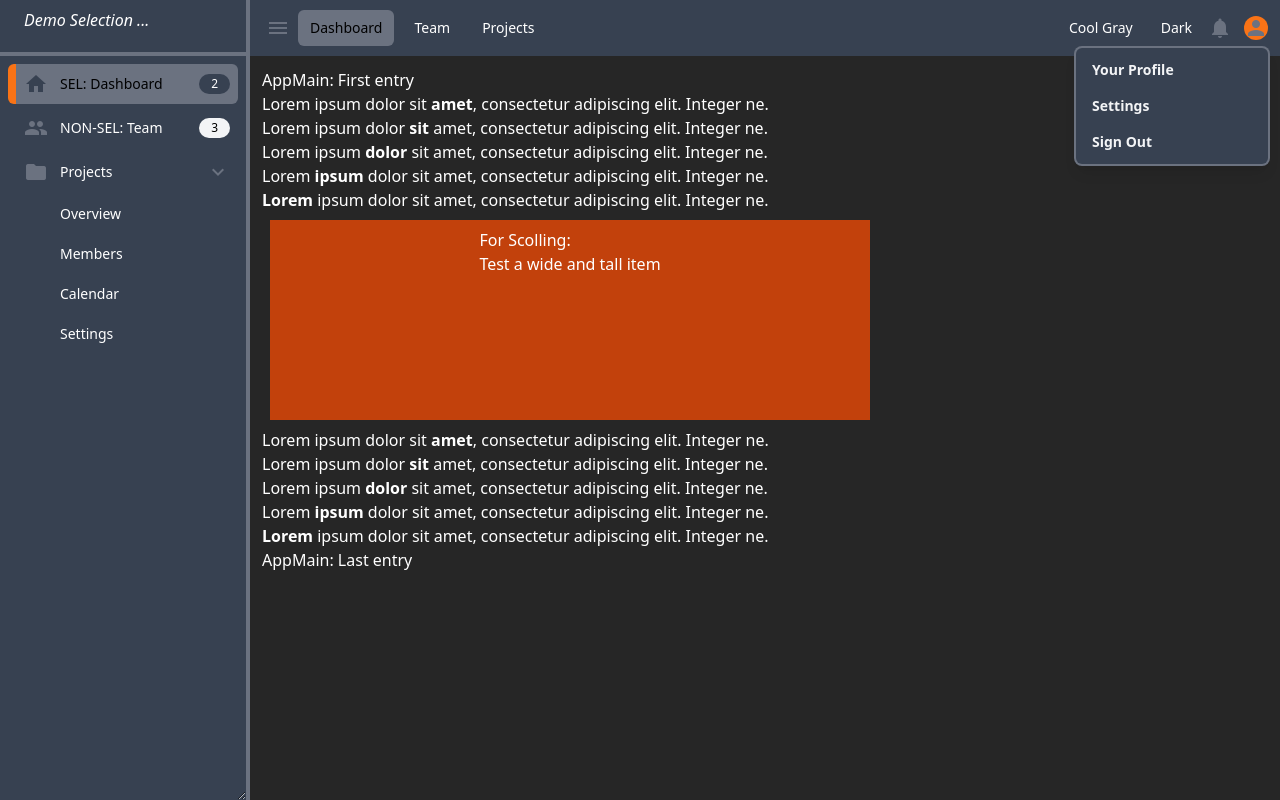
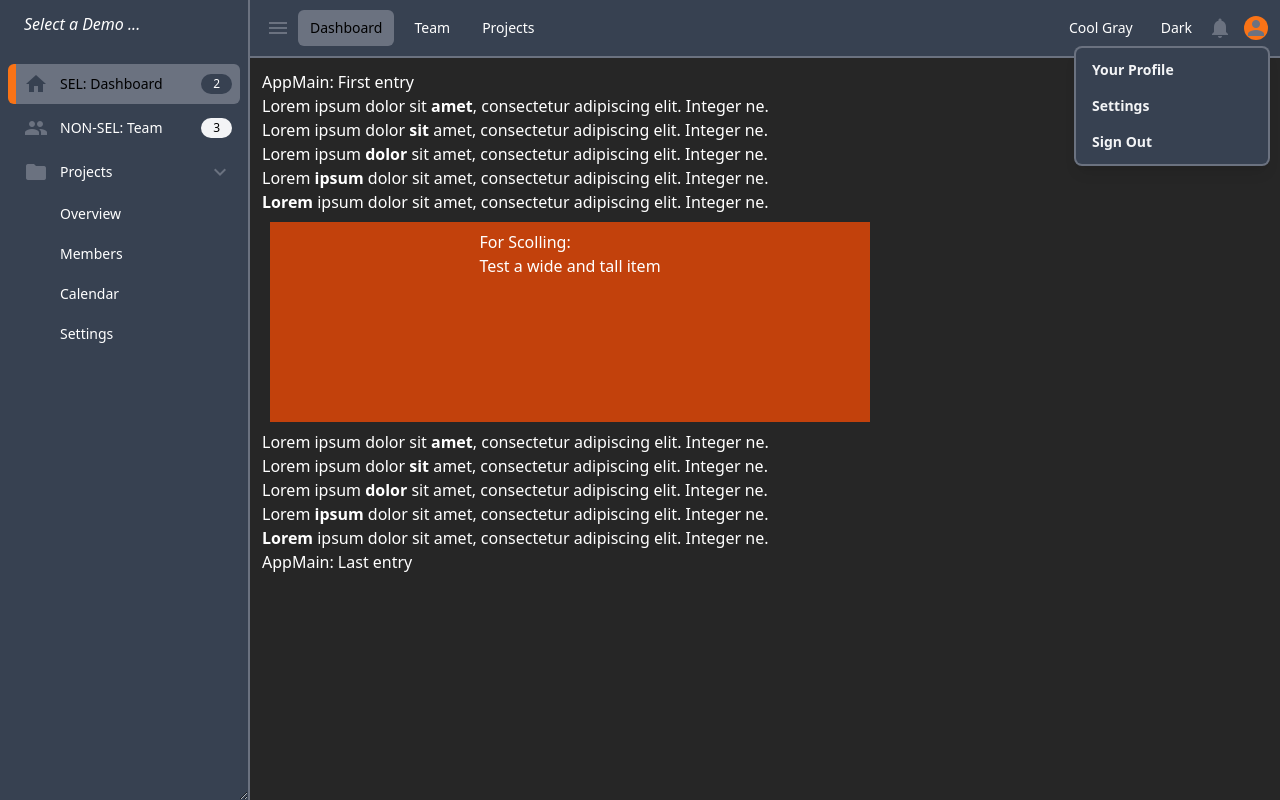
Before and after one commit to KevinAst/svelte-native-forms, a Svelte app: page / in a window 1280 px wide. Built offline with nearby package versions, Linux system fonts and the light colour scheme.

Commit message:
tweak border (NavBar and SideBar header)

```diff
--- a/src/layout/NavBar.svelte
+++ b/src/layout/NavBar.svelte
@@ -25,7 +25,8 @@
        ... we want all scrolling to occur within sub-panels
            ALLOWING our NavBar to always be visible at the top of our app
  -->
-<nav class="flex-none bg-primaryLight">
+<nav class="flex-none bg-primaryLight
+            BORDER border-primary border-b-2">
   <div class="flex flex-wrap justify-between px-3 py-2.5">
 
     <!-- Left Section of NavBar -->
--- a/src/layout/SideBar.svelte
+++ b/src/layout/SideBar.svelte
@@ -99,16 +99,15 @@
 <div class="LAYOUT  absolute h-screen flex flex-col resize-x overflow-x-hidden transition-left
             CURSOR  select-none cursor-pointer
             MISC    pb-2 bg-primaryLight overflow-y-auto
-            DIVIDER border-primary border-r-4"
+            DIVIDER border-primary border-r-2"
      bind:this={sideBarElm}>
 
   <!-- SideBar Header (fixed height h-14 coorelates with height in <NavBar>) -->
   <div class="LAYOUT flex-none h-14
-              MISC   px-4 bg-primaryLight border-primary border-b-4">
-
+              MISC   px-4 bg-primaryLight"> <!-- BORDER border-primary border-b-2 -->
     <div class="text-onLight
-                flex items-center px-2 py-2 text-base font-medium italic">
-      Demo Selection ...
+                flex items-center px-2 py-3 text-base font-medium italic">
+      Select a Demo ...
     </div>
   </div>
 
```
